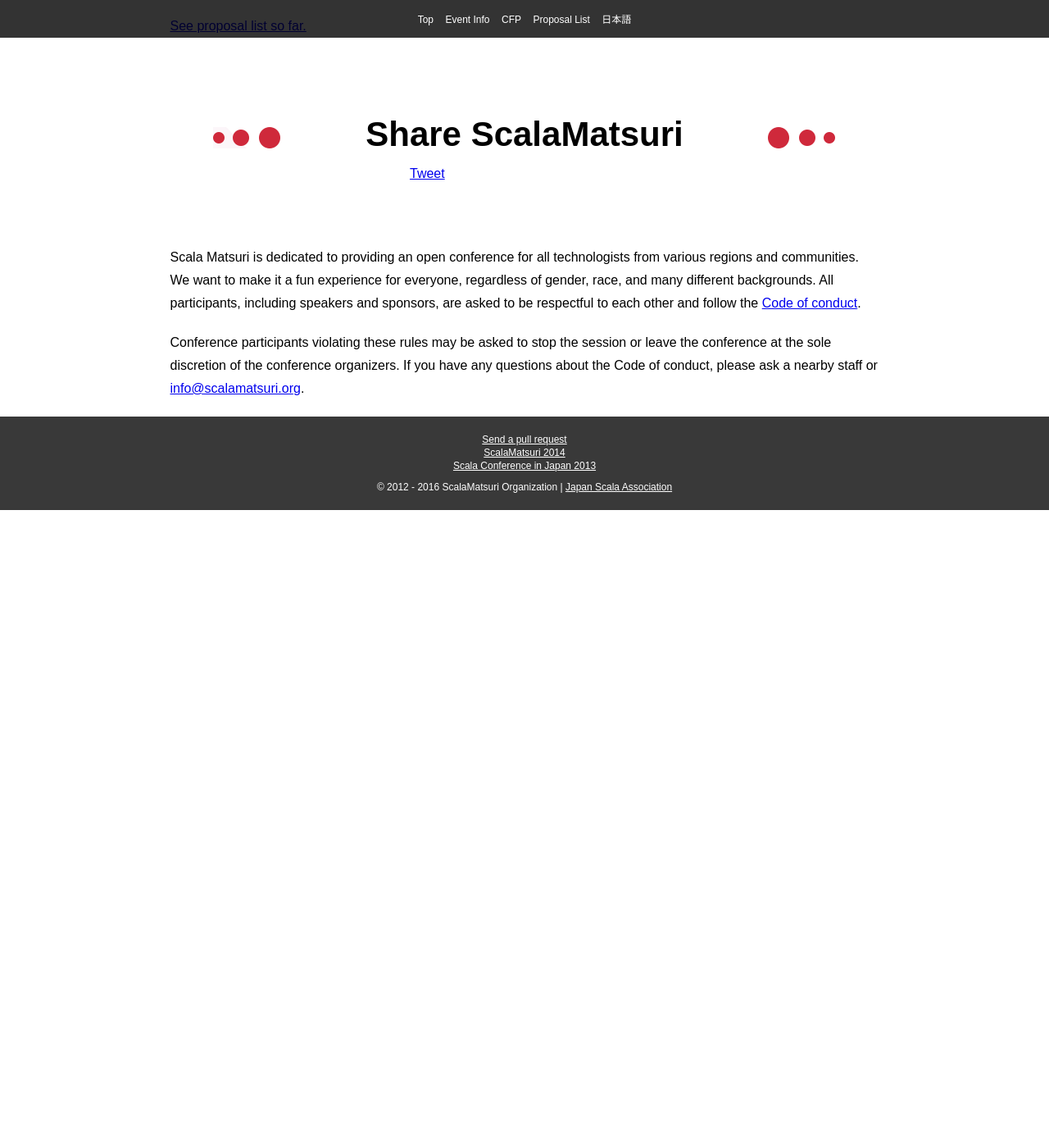
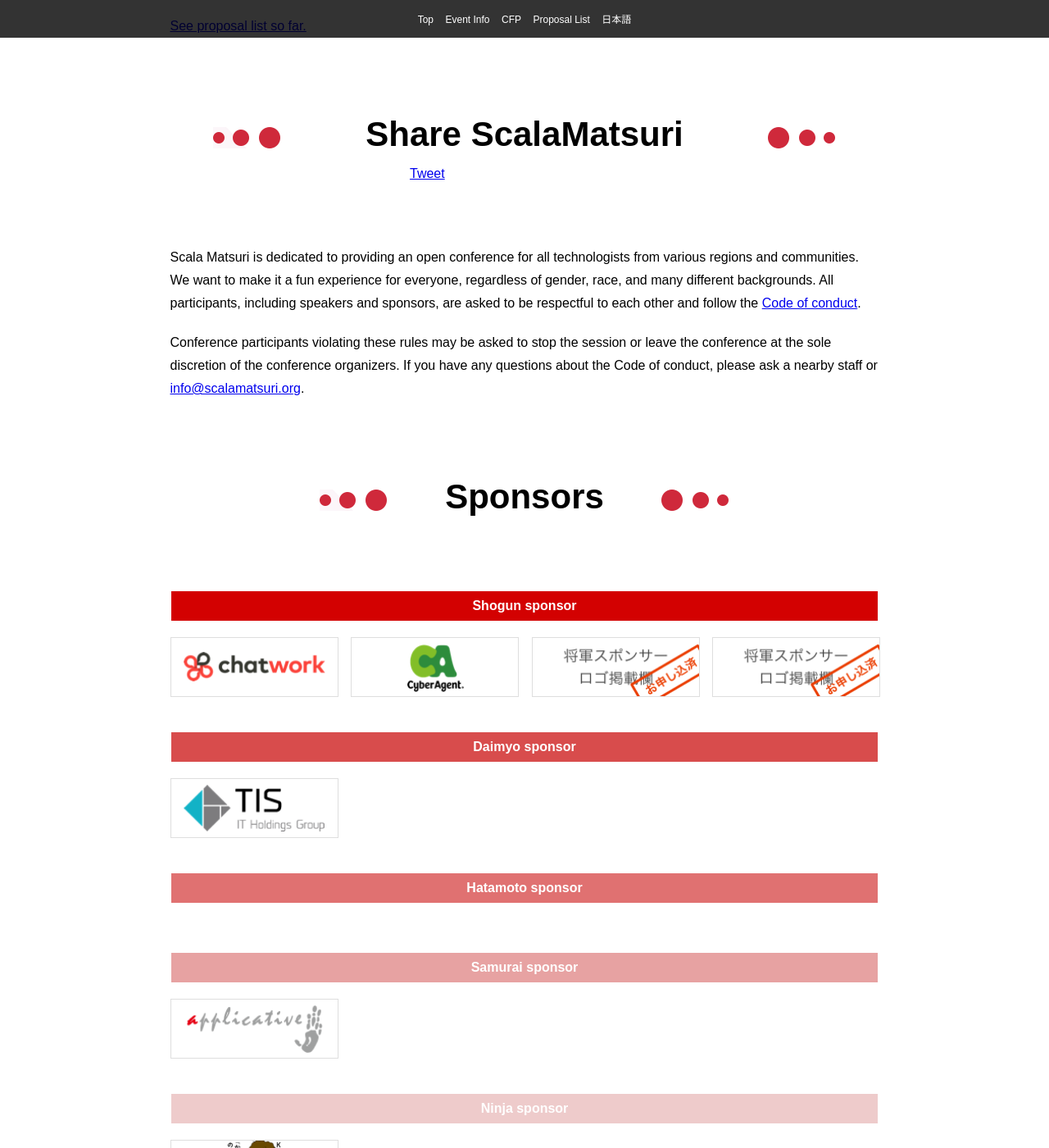
Before and after one commit to scalajp/2016.scalamatsuri.org, a Jekyll site: the page built from index_en.html, in a window 1280 px wide and 1400 px high, scrolled down 1550 px. Shown: the whole window at 82% size. Built offline with Jekyll 4.4.1, drawn with Linux system fonts in a browser that asks for light colours; a script that is not in the unit is left out; comment, search, counter and statistics services are not loaded; before the commit the page ends 2172 px from its top, so only the background shows below that.

Commit message:
Show logos in index_en.html

```diff
--- a/index_en.html
+++ b/index_en.html
@@ -183,38 +183,31 @@ layout: null
 					The largest international Scala conference in Asia</p>
 				<div class="logoArea">
 					<h2 class="clearfix">
-						&nbsp; <!-- <- スポンサーコメントイン時に消す
-						<span class="ttlSpAreaTop">プラチナ・スポンサー</span>
+						<span class="ttlSpAreaTop">Shogun sponsor</span>
 						<span class="linelSpAreaTop"><img src="img/common/ttl_main_line.png" alt="" /></span>
 						<span class="linerSpAreaTop"><img src="img/common/ttl_main_line.png" alt="" /></span>
-						-->
 					</h2>
 					<ul class="clearfix">
-						<li style="height: 78px;"></li><!-- <- スポンサーコメントイン時に消す
-						<li><a href="#"><img src="img/common/sp_logo1.png" alt="" /></a></li>
-						<li><a href="#"><img src="img/common/sp_logo2.png" alt="" /></a></li>
-						<li><a href="#"><img src="img/common/sp_logo3.png" alt="" /></a></li>
-						<li><a href="#"><img src="img/common/sp_logo4.png" alt="" /></a></li>
-						-->
+						{% for logo in site.data.logos.shogun %}
+						<li><a href="{{ logo.href }}"><img src="{{ logo.img }}" alt="{{ logo.title }}" /></a></li>
+						{% endfor %}
 					</ul>
 				</div>
 			</div>
 		</section>
-		<!--
+
 		<section class="sectionStyle7 smVer topBannerArea">
 			<div class="sectionStyle7Inner">
 				<article class="spBox">
-					<h3 class="ttlspBox1">Venue Sponsor</h3>
+					<h3 class="ttlspBox1">Shogun sponsor</h3>
 					<ul class="clearfix">
-						<li><a href="#"><img src="img/common/sp_logo1.png" alt="" /></a></li>
-						<li><a href="#"><img src="img/common/sp_logo2.png" alt="" /></a></li>
-						<li><a href="#"><img src="img/common/sp_logo3.png" alt="" /></a></li>
-						<li><a href="#"><img src="img/common/sp_logo4.png" alt="" /></a></li>
+						{% for logo in site.data.logos.shogun %}
+						<li><a href="{{ logo.href }}"><img src="{{ logo.img }}" alt="{{ logo.title }}" /></a></li>
+						{% endfor %}
 					</ul>
 				</article>
 			</div>
 		</section>
-		-->
 
 <!--
 		<section class="sectionStyle1" id="intro">
@@ -828,65 +821,58 @@ We are looking for topics that you think Scala community would be interested. We
 	</div>
 </section>
 
-<!--
 		<section class="sectionStyle7" id="sp">
 			<header class="sectionHeadArea">
 				<h2 class="clearfix">
-					<span class="ttlSubLCenter">スポンサー</span>
+					<span class="ttlSubLCenter">Sponsors</span>
 					<span class="ttlSubLLeft"><img src="img/common/ttl_dots_left.png"></span>
 					<span class="ttlSubLRight"><img src="img/common/ttl_dots_right.png"></span>
 				</h2>
-				<p class="subTtlSm">Sponsor</p>
+				<p class="subTtlSm">&nbsp;</p>
 			</header>
 			<div class="sectionStyle7Inner">
 				<article class="spBox">
-					<h3 class="ttlspBox1">Venue Sponsor</h3>
+					<h3 class="ttlspBox1">Shogun sponsor</h3>
 					<ul class="clearfix">
-						<li><a href="#"><img src="img/common/sp_logo1.png" alt="" /></a></li>
-						<li><a href="#"><img src="img/common/sp_logo2.png" alt="" /></a></li>
-						<li><a href="#"><img src="img/common/sp_logo3.png" alt="" /></a></li>
-						<li><a href="#"><img src="img/common/sp_logo4.png" alt="" /></a></li>
+						{% for logo in site.data.logos.shogun %}
+						<li><a href="{{ logo.href }}"><img src="{{ logo.img }}" alt="{{ logo.title }}" /></a></li>
+						{% endfor %}
 					</ul>
 				</article>
 				<article class="spBox">
-					<h3 class="ttlspBox1 spLv2">Platinum Sponsor</h3>
+					<h3 class="ttlspBox1 spLv2">Daimyo sponsor</h3>
 					<ul class="clearfix">
-						<li><a href="#"><img src="img/common/sp_logo1.png" alt="" /></a></li>
-						<li><a href="#"><img src="img/common/sp_logo2.png" alt="" /></a></li>
-						<li><a href="#"><img src="img/common/sp_logo3.png" alt="" /></a></li>
-						<li><a href="#"><img src="img/common/sp_logo4.png" alt="" /></a></li>
+						{% for logo in site.data.logos.daimyo %}
+						<li><a href="{{ logo.href }}"><img src="{{ logo.img }}" alt="{{ logo.title }}" /></a></li>
+						{% endfor %}
 					</ul>
 				</article>
 				<article class="spBox">
-					<h3 class="ttlspBox1 spLv3">Gold Sponsor</h3>
+					<h3 class="ttlspBox1 spLv3">Hatamoto sponsor</h3>
 					<ul class="clearfix">
-						<li><a href="#"><img src="img/common/sp_logo1.png" alt="" /></a></li>
-						<li><a href="#"><img src="img/common/sp_logo2.png" alt="" /></a></li>
-						<li><a href="#"><img src="img/common/sp_logo3.png" alt="" /></a></li>
-						<li><a href="#"><img src="img/common/sp_logo4.png" alt="" /></a></li>
+						{% for logo in site.data.logos.hatamoto %}
+						<li><a href="{{ logo.href }}"><img src="{{ logo.img }}" alt="{{ logo.title }}" /></a></li>
+						{% endfor %}
 					</ul>
 				</article>
 				<article class="spBox">
-					<h3 class="ttlspBox1 spLv4">Silver Sponsor</h3>
+					<h3 class="ttlspBox1 spLv4">Samurai sponsor</h3>
 					<ul class="clearfix">
-						<li><a href="#"><img src="img/common/sp_logo1.png" alt="" /></a></li>
-						<li><a href="#"><img src="img/common/sp_logo2.png" alt="" /></a></li>
-						<li><a href="#"><img src="img/common/sp_logo3.png" alt="" /></a></li>
-						<li><a href="#"><img src="img/common/sp_logo4.png" alt="" /></a></li>
+						{% for logo in site.data.logos.samurai %}
+						<li><a href="{{ logo.href }}"><img src="{{ logo.img }}" alt="{{ logo.title }}" /></a></li>
+						{% endfor %}
 					</ul>
 				</article>
 				<article class="spBox">
-					<h3 class="ttlspBox1 spLv5">Patron Sponsor</h3>
+					<h3 class="ttlspBox1 spLv5">Ninja sponsor</h3>
 					<ul class="clearfix">
-						<li><a href="#"><img src="img/common/sp_logo1.png" alt="" /></a></li>
-						<li><a href="#"><img src="img/common/sp_logo2.png" alt="" /></a></li>
-						<li><a href="#"><img src="img/common/sp_logo3.png" alt="" /></a></li>
-						<li><a href="#"><img src="img/common/sp_logo4.png" alt="" /></a></li>
+						{% for logo in site.data.logos.ninja %}
+						<li><a href="{{ logo.href }}"><img src="{{ logo.img }}" alt="{{ logo.title }}" /></a></li>
+						{% endfor %}
 					</ul>
 				</article>
 			</div>
 		</section>
--->
 
 	{% include footer.html %}
 
```
